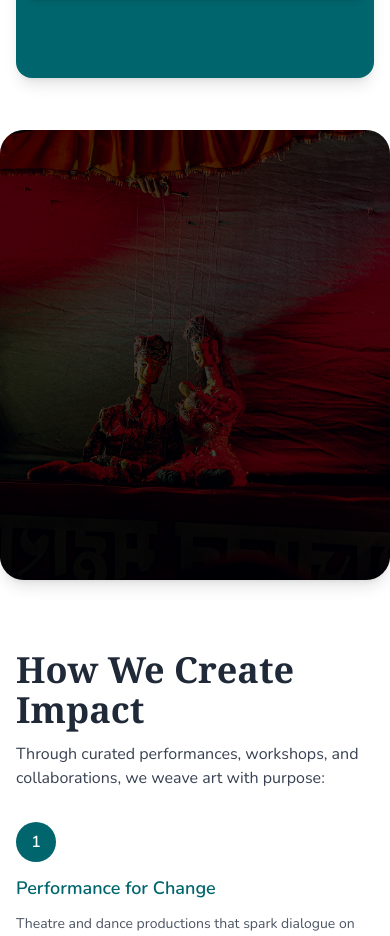
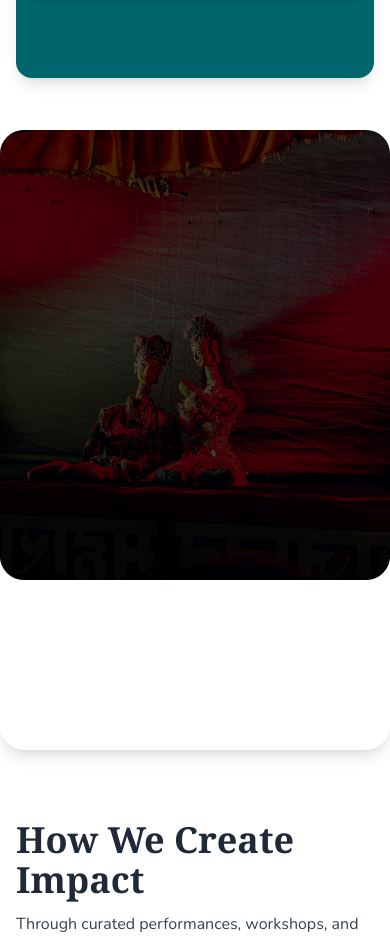
Before and after one commit to PritiHM/Vaachi-Website, a Next.js app: page / in a window 390 px wide. Shown: the part 1982-2918 px from the top of the page. Built offline with nearby package versions, Linux system fonts and the light colour scheme.

Commit message:
updated ui and fixes

```diff
--- a/components/VoiceHero.jsx
+++ b/components/VoiceHero.jsx
@@ -6,10 +6,11 @@ export default function VoiceHero() {
     <div className="w-full max-w-[1250px] h-auto mt-[20px] mb-[70px] mx-auto">
 
       {/* OUTER WRAPPER */}
-      <div className="relative rounded-3xl overflow-hidden shadow-lg">
+      {/* NOTE: overflow-visible so mobile text isn't clipped */}
+      <div className="relative rounded-3xl overflow-visible shadow-lg">
 
         {/* BACKGROUND IMAGE */}
-        <div className="w-full h-[450px] sm:h-[500px] md:h-[650px] lg:h-[750px] relative">
+        <div className="w-full h-[450px] sm:h-[500px] md:h-[650px] lg:h-[750px] relative rounded-3xl overflow-hidden">
           <Image
             src="/images/voice-bg.png"
             alt="Vaachi Foundation Performance"
@@ -23,11 +24,13 @@ export default function VoiceHero() {
         </div>
 
         {/* TEXT BLOCK */}
+        {/* Mobile: appears below image (mt-4). Desktop: absolutely placed over image */}
         <div
           className="
-            text-white p-6
-            md:absolute md:bottom-16 md:left-10   /* Desktop: absolute on image */
-            md:max-w-[70%]
+            text-white p-6 mt-4
+            md:absolute md:bottom-16 md:left-10
+            md:max-w-[70%] md:mt-0
+            relative z-20
           "
         >
           <Image
```
